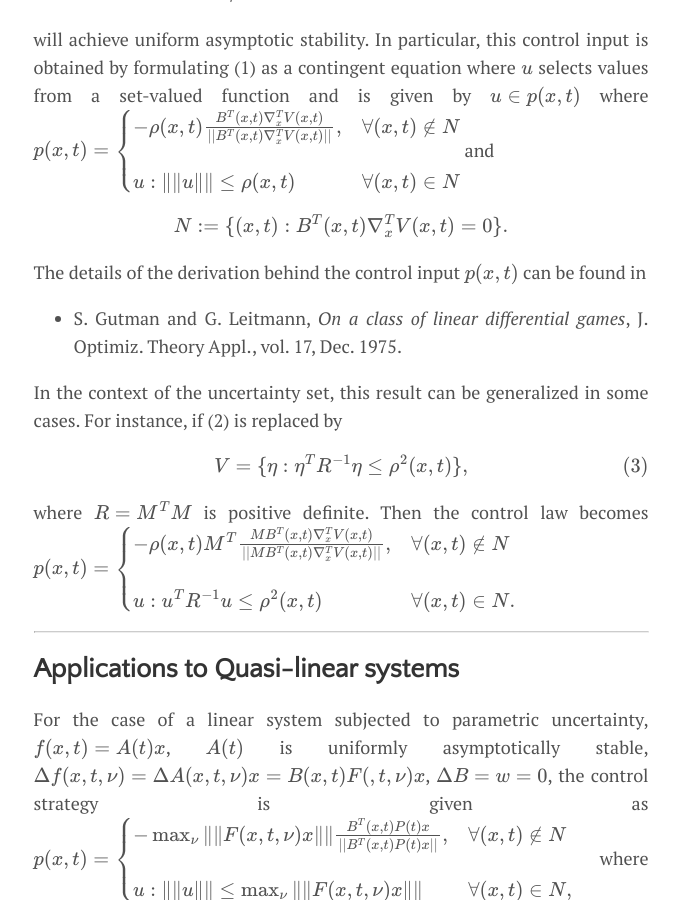
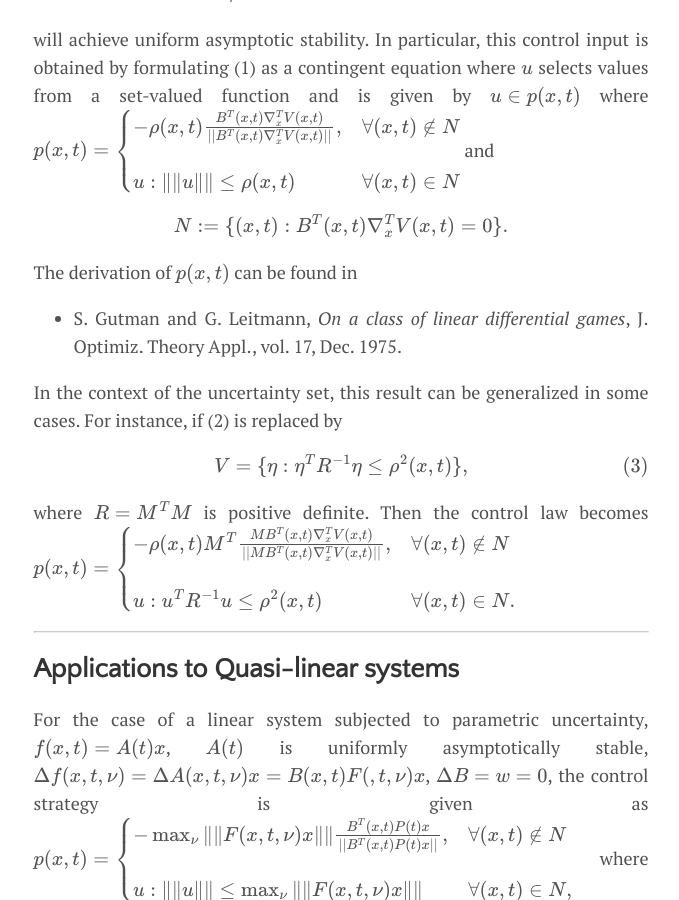
Before and after one commit to CheeGY/cheegy.github.io, a Jekyll site: the page built from _posts/2021-01-12-Gutman1979.md, in a window 1280 px wide and 900 px high, scrolled down 2912 px. Shown: the whole window, without its empty margins (299-978 px from the left). Built offline with Jekyll 4.4.1, drawn with Linux system fonts in a browser that asks for light colours; formulas are drawn with MathJax 3.

Commit message:
Update 2021-01-12-Gutman1979.md

```diff
--- a/_posts/2021-01-12-Gutman1979.md
+++ b/_posts/2021-01-12-Gutman1979.md
@@ -84,7 +84,7 @@ and
 N := \\{(x,t): B^T(x,t) \nabla_x^T V(x,t) = 0\\}. \notag
 \end{equation}
 
-The details of the derivation behind the control input $p(x,t)$ can be found in
+The derivation of $p(x,t)$ can be found in
 - S. Gutman and G. Leitmann, _On a class of linear differential games_, J. Optimiz. Theory Appl., vol. 17, Dec. 1975.
 
 In the context of the uncertainty set, this result can be generalized in some cases. For instance, if (2) is replaced by
```
